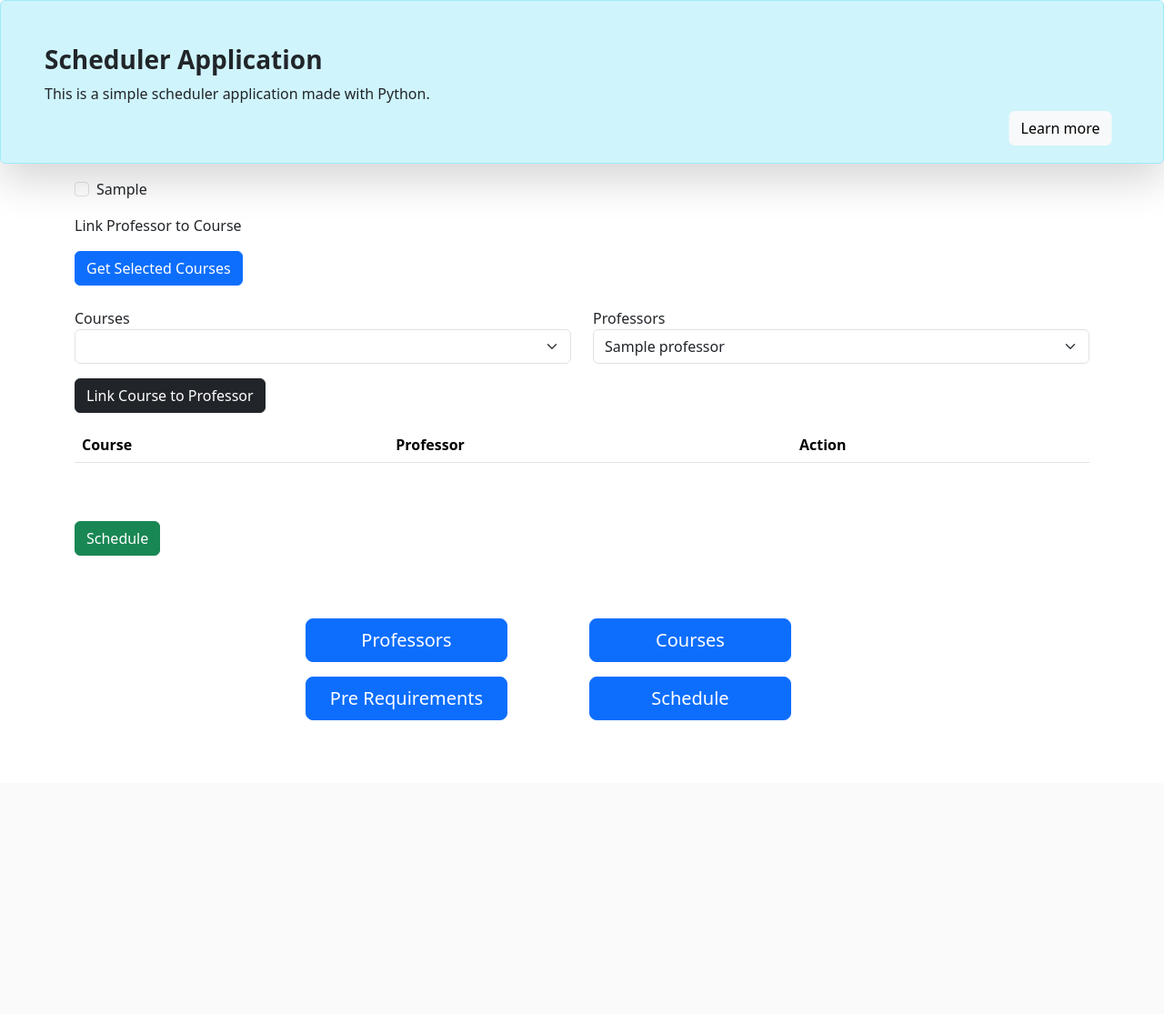
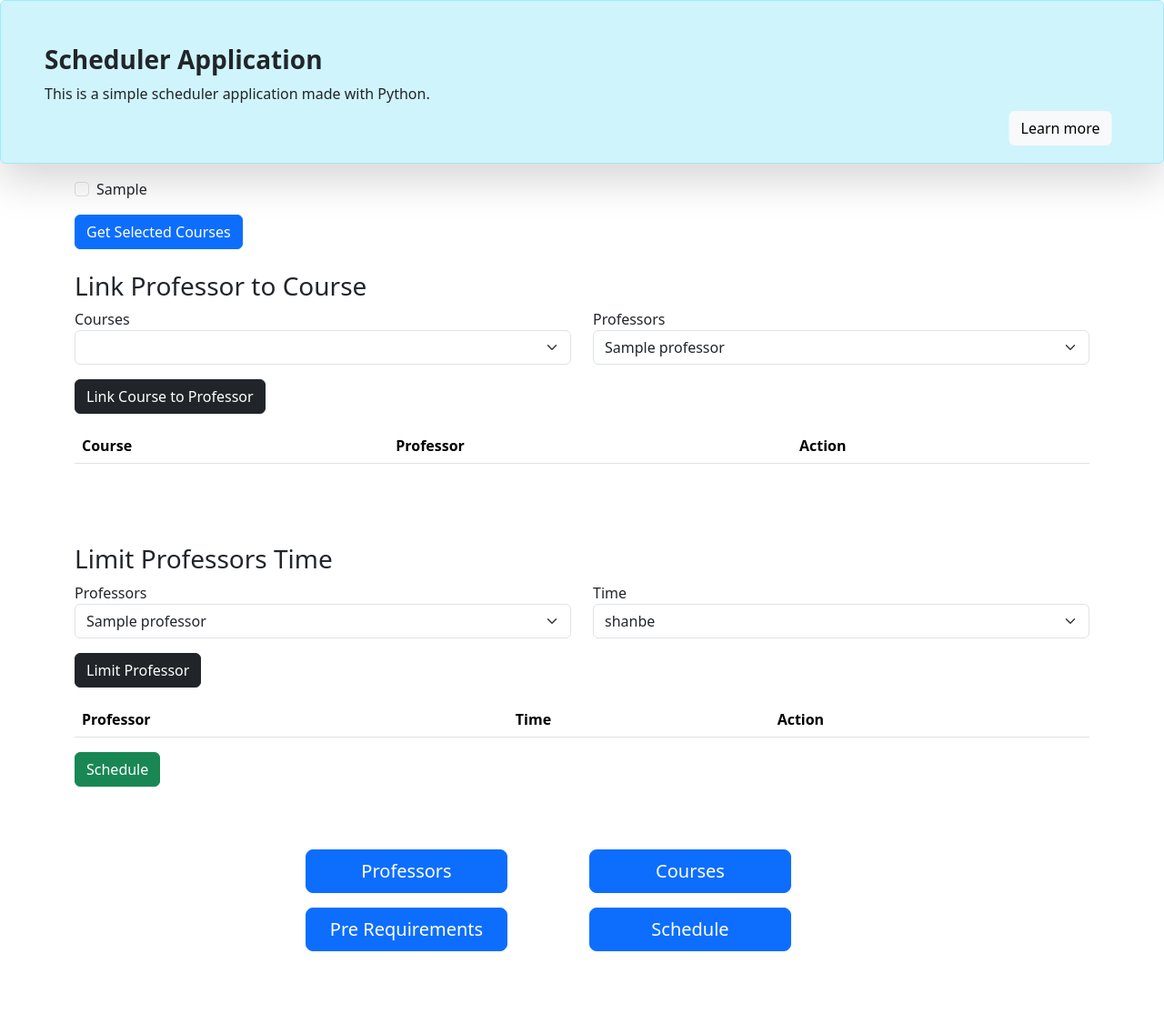
Before and after one commit to mehdee81/kakaoo, a Django app: page / in a window 1280 px wide. Shown: the whole page at 91% size. Before the commit the page ends 792 px from the top, so only its background shows below. Run offline with Django 4.2, Linux system fonts and the light colour scheme; tables that the repository leaves empty hold one stand-in row (values such as "Sample post"); lists and menus that the app fills with data are empty; some libraries are stand-ins or nearby versions.

Commit message:
Add Professors Limit in Django Template.

```diff
--- a/app/scheduler/views.py
+++ b/app/scheduler/views.py
@@ -25,6 +25,7 @@
         data = json.loads(request.body)
         selected_courses = data.get("selected_courses")  # list
         linked_courses_to_professors = data.get("linked_courses_to_professors")  # dic
+        limited_professors = data.get("limited_professors")  # dic
 
         verified_linked_courses_to_professors = {}
         for l_c, l_p in linked_courses_to_professors.items():
@@ -53,12 +54,8 @@
             unit = Courses.objects.filter(course=course).values_list("unit", flat=True)
             units[f"|{course}|"] = unit[0]
 
-        professors_limit_time = {
-            "|r|": [["4 shanbe"], ["3 shanbe"]],
-            "|d|": [["1 shanbe"]],
-        }
         s = InOrderSchedule(
-            colors, units, verified_linked_courses_to_professors, professors_limit_time
+            colors, units, verified_linked_courses_to_professors, limited_professors
         )
         s.assign_lessons()
         s.print_schedule()
--- a/app/static/scheduler/js/js.js
+++ b/app/static/scheduler/js/js.js
@@ -1,5 +1,5 @@
 function getSelectedCourses() {
-    var selectedCourses = $('input[type="checkbox"]:checked').map(function() {
+    var selectedCourses = $('input[type="checkbox"]:checked').map(function () {
         return this.value;
     }).get();
 
@@ -7,11 +7,11 @@
     var selectInput = $('#selectedCourses');
     selectInput.empty(); // Clear existing options
 
-    $.each(selectedCourses, function(index, course) {
+    $.each(selectedCourses, function (index, course) {
         selectInput.append(new Option(course, course));
     });
 }
-
+// -----------------------------------------------------
 function addRow() {
     var selectedProfessor = $('#Professors').val();
     var selectedCourse = $('#selectedCourses').val();
@@ -20,17 +20,51 @@
     var newRow = $('<tr>').html(`
         <td>${selectedCourse}</td>
         <td>${selectedProfessor}</td>
-        <td><button class='btn btn-danger'>Remove</button></td>
+        <td><button class='btn btn-danger' id='remove_linked_course'>Remove</button></td>
     `);
 
     // Append the row to the table
-    $('#coursesTable tbody').append(newRow);
+    $('#linkedcoursesTable tbody').append(newRow);
 }
-$(document).on('click', '.btn-danger', function() {
+$(document).on('click', '#remove_linked_course', function () {
     $(this).closest('tr').remove();
 });
+// -----------------------------------------------------
+function addRow_limit_prof() {
+    let linked_courses_to_professors = [];
+    // Get all rows in the table
+    let rows = $('#linkedcoursesTable tbody tr');
 
+    // Loop through all linked_courses_to_professors
+    rows.each(function () {
+        // Get course and professor from the row
+        let professor = $(this).find('td').eq(1).text();
 
+        // Add course and professor to the dictionary
+        linked_courses_to_professors.push(professor);
+    });
+
+    var selectedProfessor = $('#select_prof_for_limit').val();
+    var selectedTime = $('#select_time_for_limit').val();
+
+    if (linked_courses_to_professors.includes(selectedProfessor)){
+        // Create a new row
+        var newRow = $('<tr>').html(`
+            <td>${selectedProfessor}</td>
+            <td>${selectedTime}</td>
+            <td><button class='btn btn-danger' id='remove_limited_professor'>Remove</button></td>
+        `);
+
+        // Append the row to the table
+        $('#limited_professors tbody').append(newRow);
+    }else{
+        alert(selectedProfessor + " has not Course.")
+    }
+}
+$(document).on('click', '#remove_limited_professor', function () {
+    $(this).closest('tr').remove();
+});
+// -----------------------------------------------------
 $('#get-data-btn').click(function () {
     // Create a list to store selected courses
     let selected_courses = [];
@@ -38,11 +72,14 @@
     // Create a dictionary to store linked courses and professors
     let linked_courses_to_professors = {};
 
+    // Create a dictionary to store limited professors time
+    let limited_professors = {};
+
     // Get all checkboxes
     let checkboxes = $('.form-check-input');
 
     // Loop through all checkboxes
-    checkboxes.each(function() {
+    checkboxes.each(function () {
         // If checkbox is checked, add course to the list
         if ($(this).is(':checked')) {
             selected_courses.push($(this).val());
@@ -50,16 +87,34 @@
     });
 
     // Get all rows in the table
-    let rows = $('#coursesTable tbody tr');
+    let rows = $('#linkedcoursesTable tbody tr');
 
-    // Loop through all rows
-    rows.each(function() {
+    // Loop through all linked_courses_to_professors
+    rows.each(function () {
         // Get course and professor from the row
         let course = $(this).find('td').eq(0).text();
         let professor = $(this).find('td').eq(1).text();
 
         // Add course and professor to the dictionary
         linked_courses_to_professors[course] = professor;
+    });
+
+
+    // Get all rows in the table
+    let limited_professors_rows = $('#limited_professors tbody tr');
+
+    // Loop through all limited professors time
+    limited_professors_rows.each(function () {
+        // Get course and professor from the row
+        let professor = $(this).find('td').eq(0).text();
+        let time = $(this).find('td').eq(1).text();
+
+        // Add course and professor to the dictionary
+        if (!(professor in limited_professors)) {
+            limited_professors[`|${professor}|`] = [[time]];
+        } else {
+            limited_professors[`|${professor}|`].push([time]);
+        }
     });
 
     var all_courses_linked = selected_courses.every(function (course) {
@@ -70,7 +125,7 @@
         // Send data to server
         var currentUrl = window.location.href;
         $.ajax({
-            url: currentUrl+'/schedule/',
+            url: currentUrl + '/schedule/',
             method: 'POST',
             headers: {
                 'Content-Type': 'application/json',
@@ -78,7 +133,8 @@
             },
             data: JSON.stringify({
                 selected_courses: selected_courses,
-                linked_courses_to_professors: linked_courses_to_professors
+                linked_courses_to_professors: linked_courses_to_professors,
+                limited_professors: limited_professors
             })
         });
     } else {
--- a/app/templates/scheduler/index.html
+++ b/app/templates/scheduler/index.html
@@ -21,13 +21,11 @@
         </div>
         {% endfor %}
     </form>
-</div>
 
-<div class="container">
-    <p>Link Professor to Course</p>
     <button type="button" class="btn btn-primary" onclick="getSelectedCourses()">Get Selected Courses</button>
     <br>
     <br>
+    <h3>Link Professor to Course</h3>
     <form id="selectedCoursesForm">
         <div class="row">
             <div class="col">
@@ -46,7 +44,7 @@
         <button type="button" class="btn btn-dark mt-3" onclick="addRow()">Link Course to Professor</button>
     </form>
 
-    <table id="coursesTable" class="table">
+    <table id="linkedcoursesTable" class="table">
         <thead>
             <tr>
                 <th>Course</th>
@@ -61,6 +59,44 @@
     <br>
     <br>
 
+    <br>
+    <h3>Limit Professors Time</h3>
+    <form id="limit_professors">
+        <div class="row">
+            <div class="col">
+                <label for="select_prof_for_limit">Professors</label>
+                <select name="select_prof_for_limit" id="select_prof_for_limit" class="form-select">
+                    {% for prof in professors %}
+                        <option value="{{ prof.name }}">{{ prof.name }}</option>
+                    {% endfor %}
+                </select>
+            </div>
+            <div class="col">
+                <label for="select_time_for_limit">Time</label>
+                <select class="form-select" id="select_time_for_limit" aria-label="Default select example">
+                    <option value="shanbe">shanbe</option>
+                    <option value="1 shanbe">1 shanbe</option>
+                    <option value="2 shanbe">2 shanbe</option>
+                    <option value="3 shanbe">3 shanbe</option>
+                    <option value="4 shanbe">4 shanbe</option>
+                </select>
+            </div>
+        </div>
+        <button type="button" class="btn btn-dark mt-3" onclick="addRow_limit_prof()">Limit Professor</button>
+    </form>
+
+    <table id="limited_professors" class="table">
+        <thead>
+            <tr>
+                <th>Professor</th>
+                <th>Time</th>
+                <th>Action</th>
+            </tr>
+        </thead>
+        <tbody>
+            <!-- Rows will be dynamically added here -->
+        </tbody>
+    </table>
     <button type="button" class="btn btn-success" id="get-data-btn" class="btn btn-primary">Schedule</button>
 </div>
 {% endif %}
```
